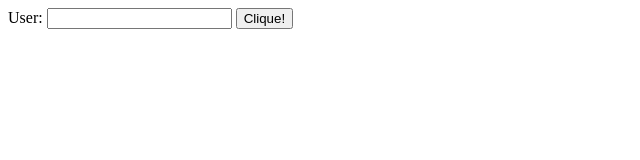
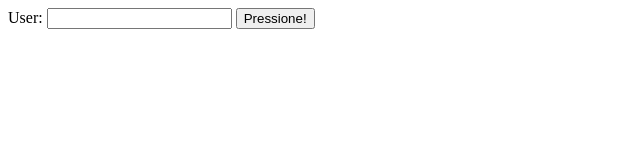
Before and after one commit to joelvitorniino/echo_chat, a plain HTML site: page front/src/index.html in a window 1280 px wide. Shown: the full height of the page, 0-640 px from the left. Drawn offline with Linux system fonts and the light colour scheme.

Commit message:
feature: add new content on button'
'

```diff
--- a/front/src/index.html
+++ b/front/src/index.html
@@ -7,7 +7,7 @@
 </head>
 <body>
         <label for="user">User:</label> <input type="text" class="form#login" />
-        <button onclick="requestAPI()">Clique!</button>
+        <button onclick="requestAPI()">Pressione!</button>
         <div class="hello"></div>
     <script>
         const requestAPI = () => {
```
